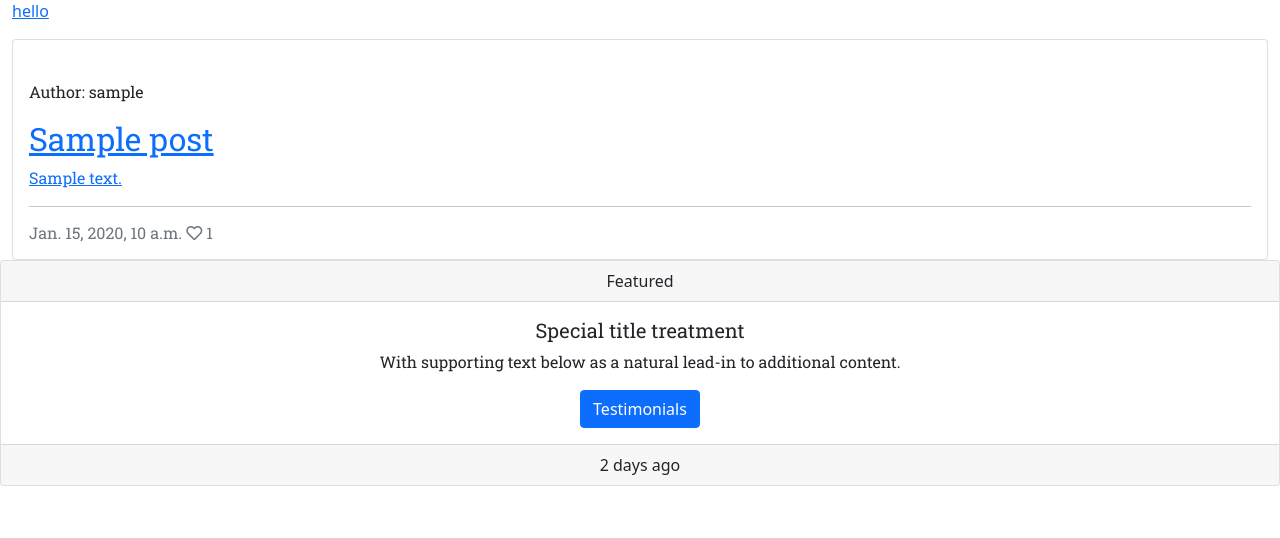
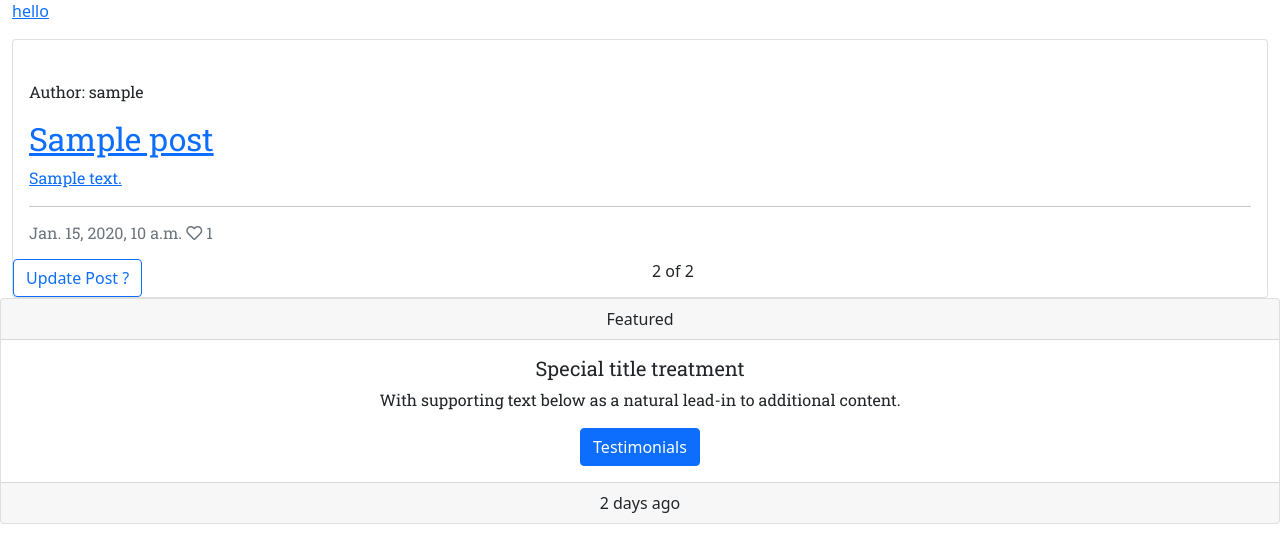
Before and after one commit to john33mcd/lightbulb, a Django app: page / in a window 1280 px wide. Shown: the part 133-671 px from the top of the page. Run offline with Django 3.2, Linux system fonts and the light colour scheme; a user stored in the database is signed in; tables that the repository leaves empty hold one stand-in row (values such as "Sample post").

Commit message:
routed url for edit button correctly

```diff
--- a/templates/index.html
+++ b/templates/index.html
@@ -35,7 +35,17 @@
                             <hr />
                             <p class="card-text text-muted h6">{{ post.created_on}} <i class="far fa-heart"></i>
                                 {{ post.number_of_likes }}</p>
-                        </div>
+                        </div class="container">
+                        <div class="row">
+                            <div class="col">
+                        {% if user.is_authenticated and user == post.author %}
+                        <a href= "{% url 'post_update' post.slug %}" class="btn btn-outline-primary">Update Post ?</a>
+                    </div>
+                    <div class="col">
+                        2 of 2
+                      </div>
+                    </div>
+                        {% endif %}
                     </div>
                 </div>
                 {% if forloop.counter|divisibleby:3 %}
```
